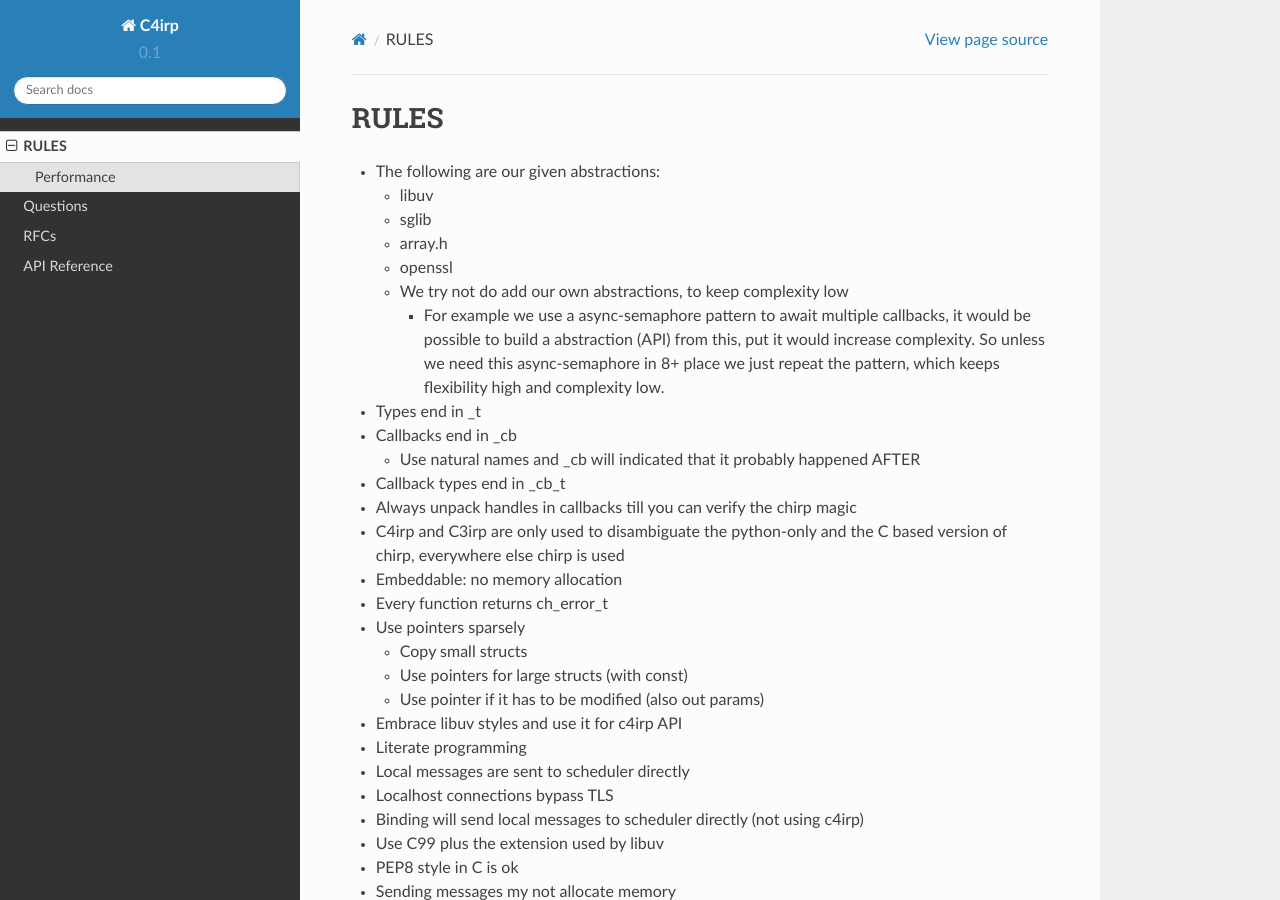
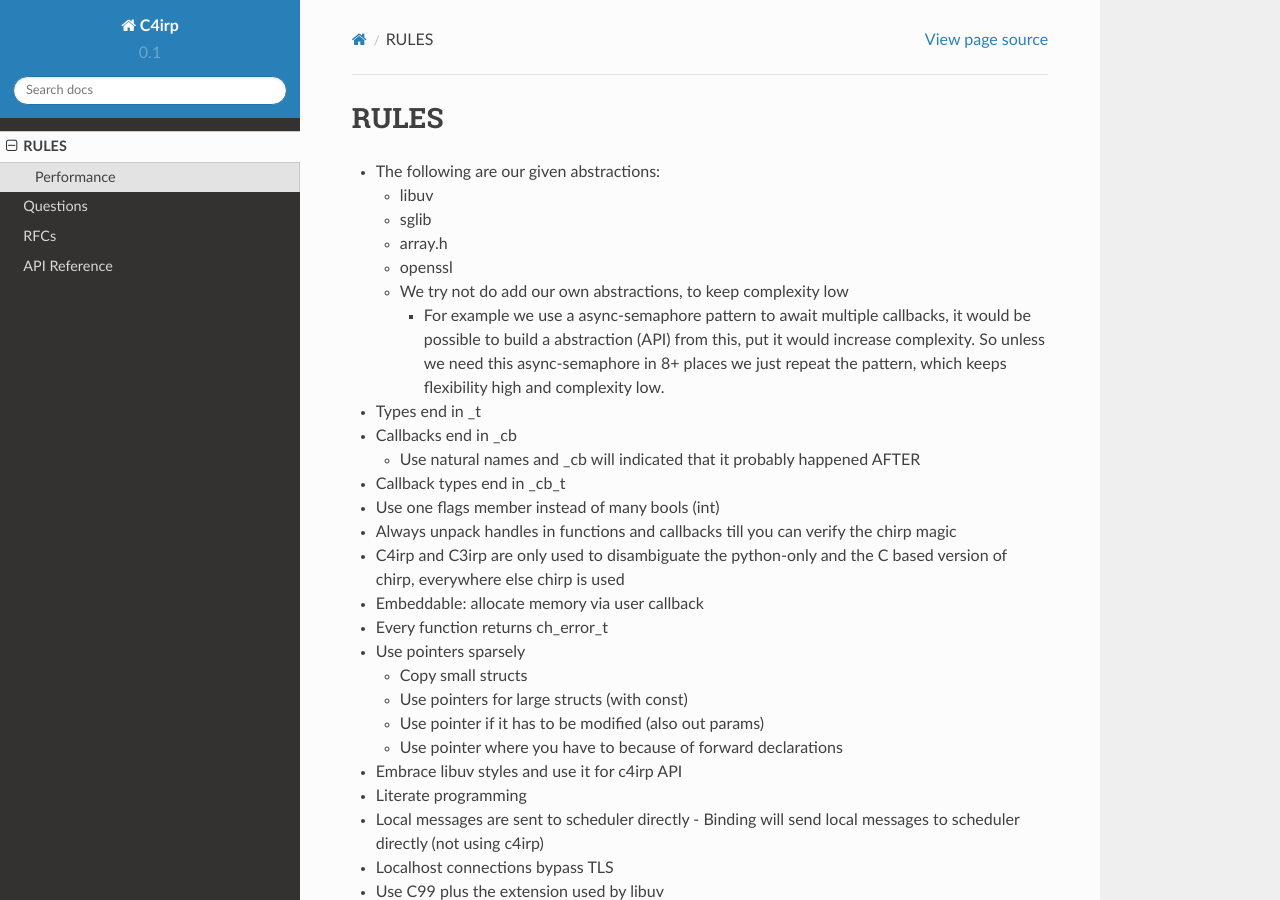
Before and after one commit to sosterwalder/c4irp, a Sphinx documentation site: the page built from doc/RULES.rst, in a window 1280 px wide and 900 px high. Built offline with Sphinx 7.4.7 and the Read the Docs theme 2.0.0, drawn with Linux system fonts in a browser that asks for light colours; pages that are not in the unit, such as notebooks, are missing from menus; some of the changed text lies outside the part shown.

Commit message:
Comments

```diff
--- a/doc/RULES.rst
+++ b/doc/RULES.rst
@@ -12,7 +12,7 @@ RULES
 
     - For example we use a async-semaphore pattern to await multiple callbacks,
       it would be possible to build a abstraction (API) from this, put it would
-      increase complexity. So unless we need this async-semaphore in 8+ place we
+      increase complexity. So unless we need this async-semaphore in 8+ places we
       just repeat the pattern, which keeps flexibility high and complexity low.
 
 * Types end in _t
@@ -21,22 +21,24 @@ RULES
   - Use natural names and _cb will indicated that it probably happened AFTER
 
 * Callback types end in _cb_t
-* Always unpack handles in callbacks till you can verify the chirp magic
+* Use one flags member instead of many bools (int)
+* Always unpack handles in functions and callbacks till you can verify the chirp magic
 * C4irp and C3irp are only used to disambiguate the python-only and the C based
   version of chirp, everywhere else chirp is used
-* Embeddable: no memory allocation
+* Embeddable: allocate memory via user callback
 * Every function returns ch_error_t
 * Use pointers sparsely
 
   - Copy small structs
   - Use pointers for large structs (with const)
   - Use pointer if it has to be modified (also out params)
+  - Use pointer where you have to because of forward declarations
 
 * Embrace libuv styles and use it for c4irp API
 * Literate programming
 * Local messages are sent to scheduler directly
+  - Binding will send local messages to scheduler directly (not using c4irp)
 * Localhost connections bypass TLS
-* Binding will send local messages to scheduler directly (not using c4irp)
 * Use C99 plus the extension used by libuv
 * PEP8 style in C is ok
 * Sending messages my not allocate memory
```
Also changed, not shown: other parts of doc/RULES.rst (+2 -0 lines), 1 other file.
